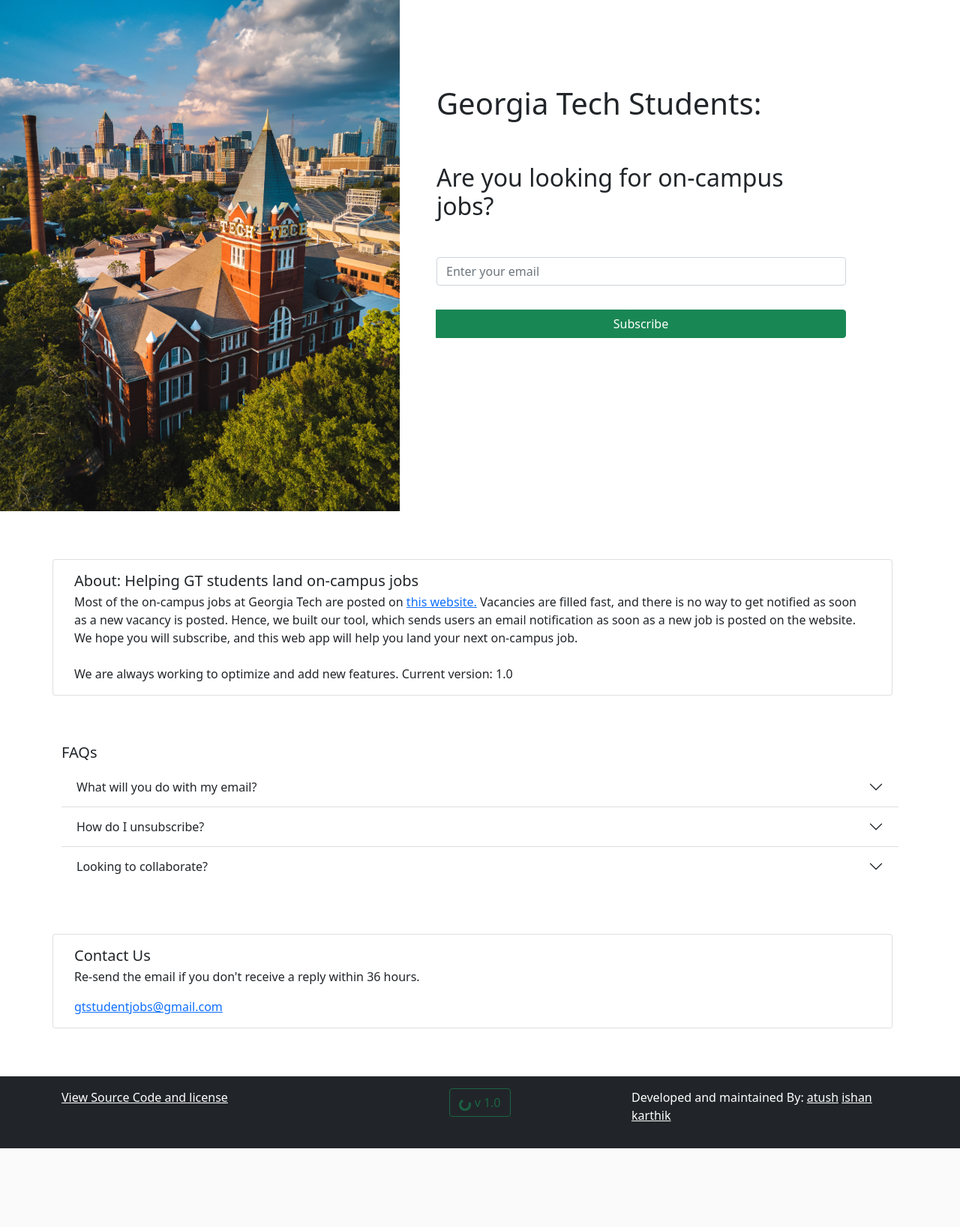
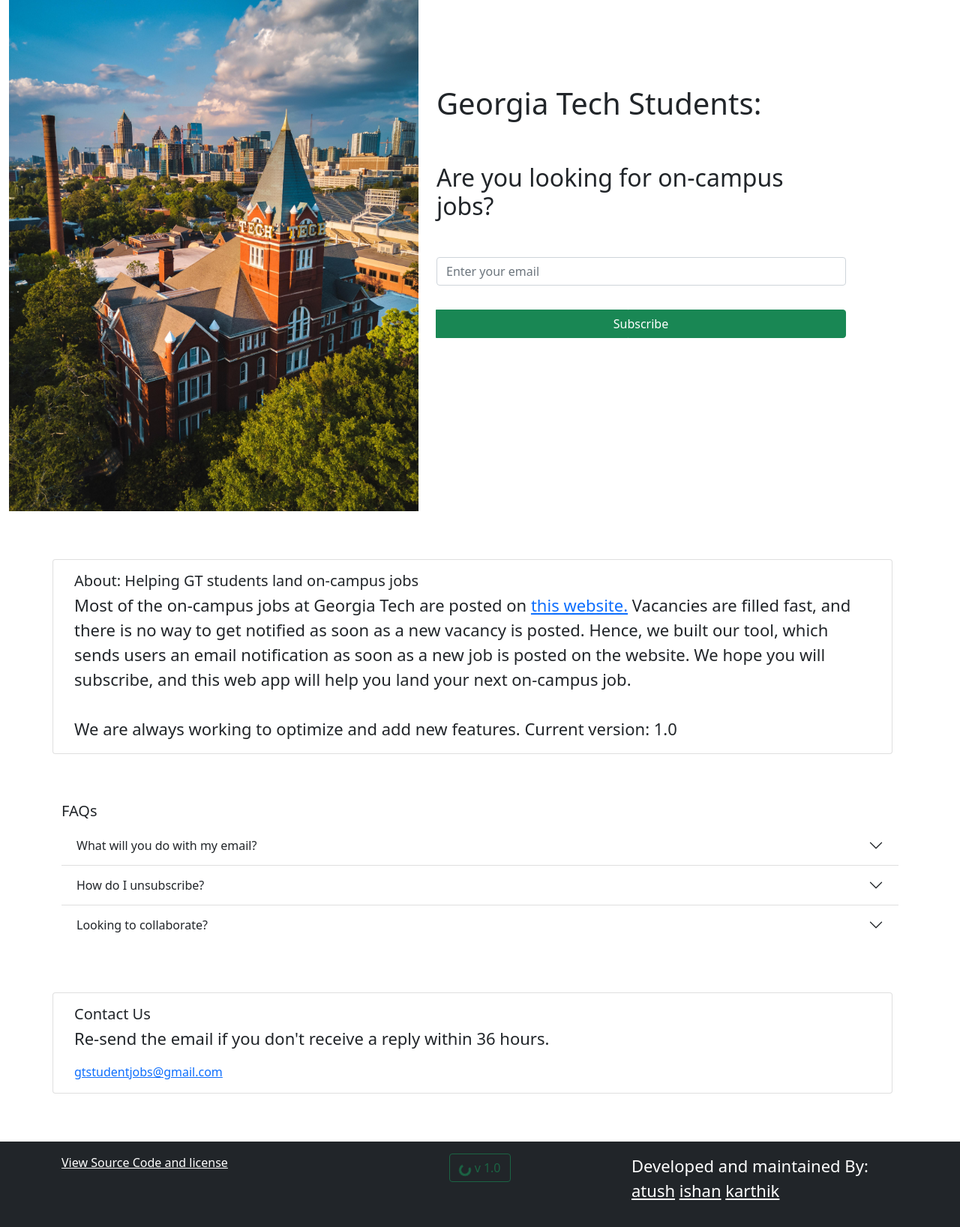
Before and after one commit to karkir0003/GT-MW-Notifier, a Python web app: template templates/index.html in a window 1280 px wide. Shown: the part 56-1693 px from the top of the page at 75% size. Before the commit the page ends 1588 px from the top, so only its background shows below. Run offline with Jinja, Linux system fonts and the light colour scheme; the template is opened without the code that fills it, so the values that code supplies are empty; some libraries are stand-ins or nearby versions.

Commit message:
Update main.css

```diff
--- a/static/css/main.css
+++ b/static/css/main.css
@@ -4,9 +4,11 @@ img {
 
 .fill {
     display: flex;
-    justify-content: center;
-    align-items: center;
+    justify-content: left;
+    align-items: left;
     overflow: hidden;
+    width: 100%;
+    height: 100%;
 }
 
 .fill img {
@@ -15,14 +17,10 @@ img {
     min-height: 100%
 }
 
+.footerText {
+    color: white;
+}
 
-/* .navbar-nav>li {
-    padding-left: 70px;
-    padding-right: 30px;
-} */
-
-
-/* .navbar-nav>li {
-    margin-left: 30px;
-    margin-right: 70;
-} */
+p {
+    font-size: 22px !important;
+}
```
